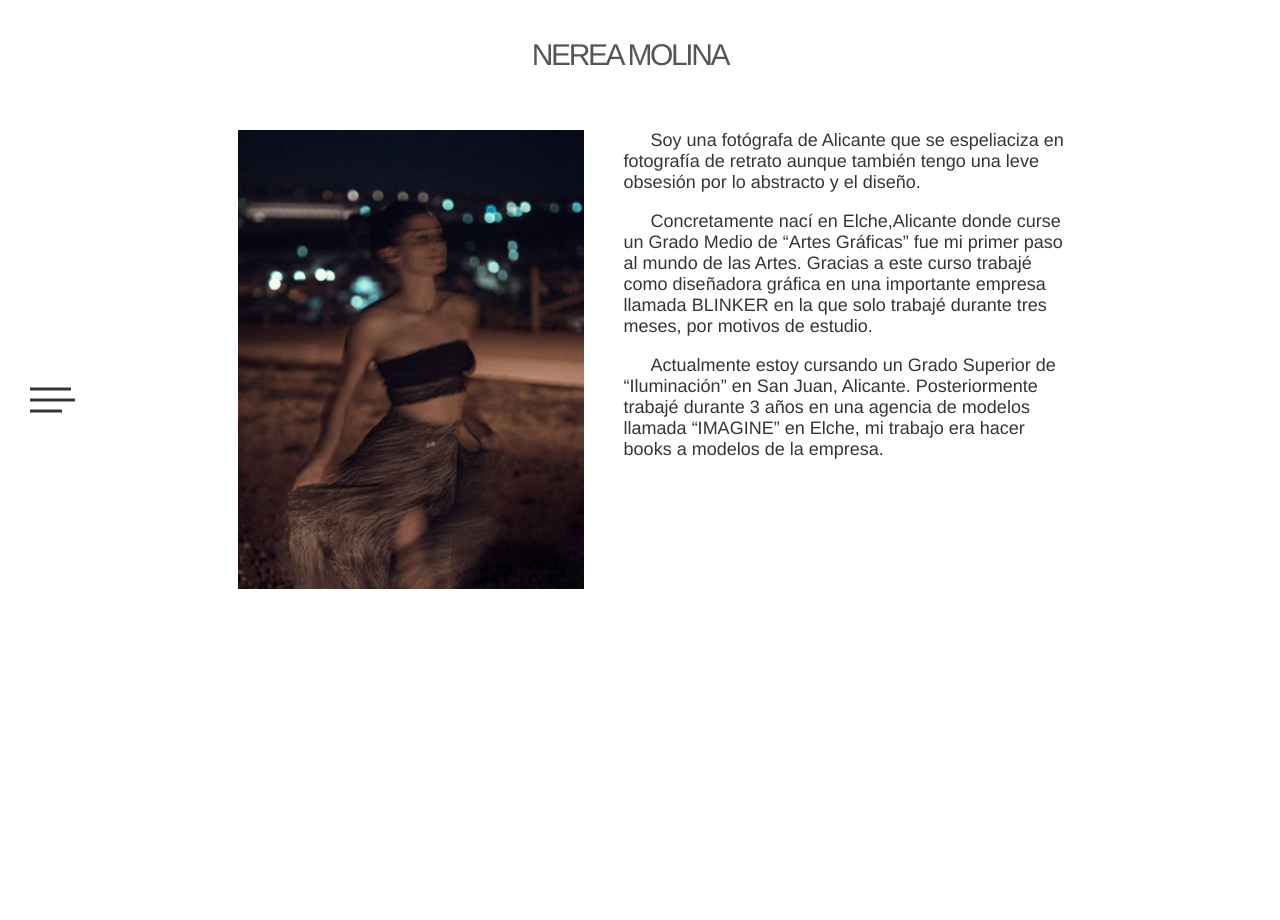
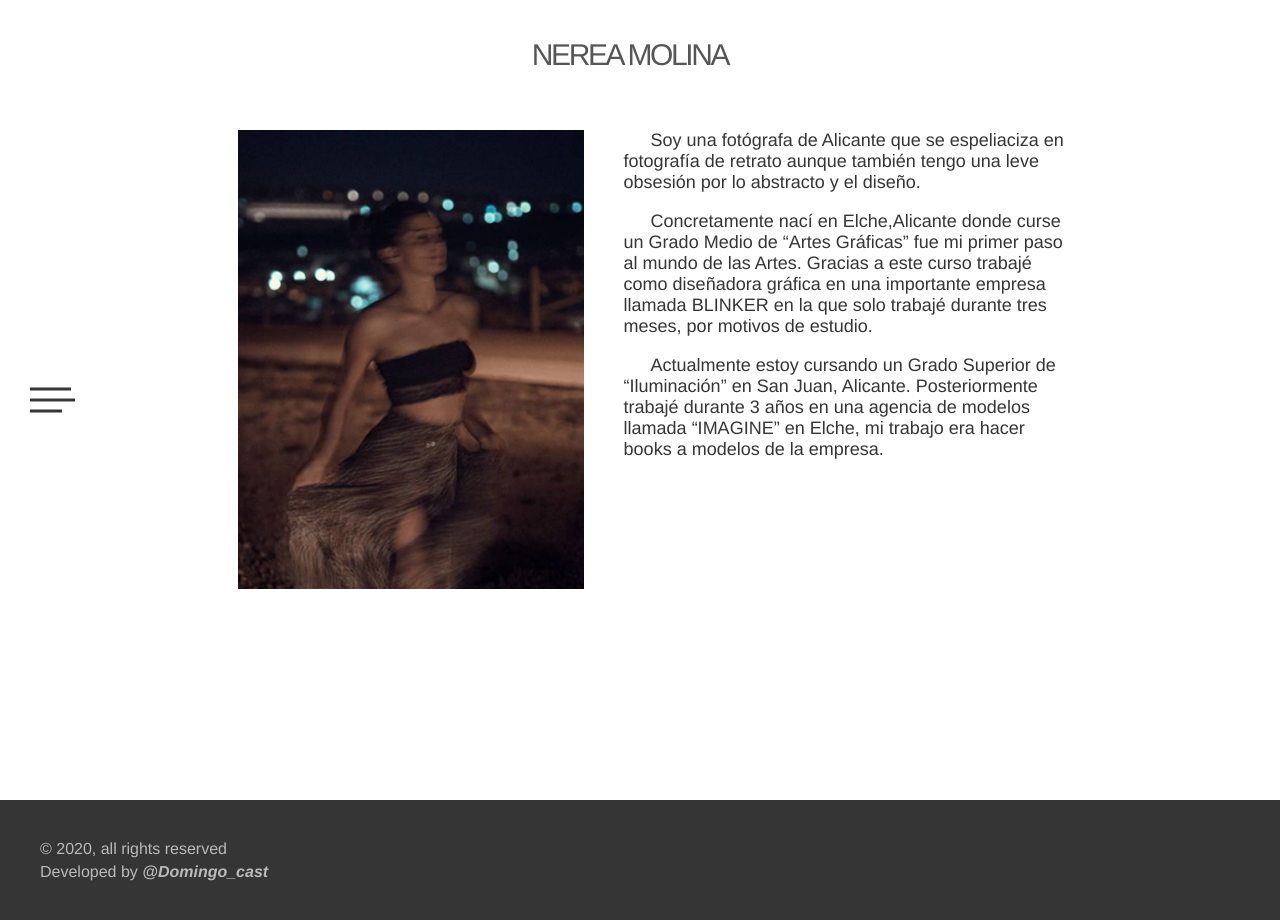
Before and after one commit to DomingoCast/nerea-portfolio, a React (Create React App) app: page /aboutme in a window 1280 px wide. Before the commit the page ends 800 px from the top, so only its background shows below. Built offline with nearby package versions, Linux system fonts and the light colour scheme.

Commit message:
added footer

```diff
--- /dev/null
+++ b/src/components/Footer/Footer.js
@@ -0,0 +1,19 @@
+import React from 'react'
+
+import classes from './Footer.module.sass'
+
+const footer = (props) => {
+    return (
+        <div className={classes.container}>
+            <p className={classes.copy}>&#169; 2020, all rights reserved </p>
+            <p className={classes.plug}> Developed by <a href="https://www.instagram.com/domingo_cast/" className={classes.link}>
+                    @Domingo_cast
+                    <div className={classes.backLink} />
+                </a>
+            </p>
+        </div>
+
+    )
+}
+
+export default footer
--- /dev/null
+++ b/src/components/Footer/Footer.module.sass
@@ -0,0 +1,34 @@
+.container
+    padding: 4rem
+    width: 100%
+    background: var(--grey-3)
+    color: var(--grey-1)
+
+.link
+    position: relative
+    z-index: 55
+    transition: all .2s
+    &:link, &:visited
+        color: var(--grey-1)
+        font-weight: 600
+        font-style: italic
+        text-decoration: none
+    &:hover
+        color: var(--grey-3)
+        .backLink
+            height: 100%
+
+.copy
+    margin-bottom: .5rem
+
+.backLink
+    position: absolute
+    width: 107%
+    height: 0
+    bottom: 0
+    left: -2%
+    transition: height .2s
+    background: var(--grey-1)
+    transform: skew(-20deg)
+    z-index: -1
+    border-radius: 2px
--- a/src/components/Layout/Layout.js
+++ b/src/components/Layout/Layout.js
@@ -5,7 +5,9 @@ import classes from './Layout.module.sass'
 
 import Navbar from '../Navbar/Navbar'
 import Menu from '../Menu/Menu'
-//Menu/
+
+import Footer from '../Footer/Footer'
+//Footer/
 
 const Layout = (props) => {
     const [navShrink, setNavShrink] = useState(false)
@@ -47,13 +49,16 @@ const Layout = (props) => {
 
 
     return (
+        <>
         <div className={classes.container}>
-        <Navbar mode={disMode} shrink={navShrink} disMenu={disMenu} handleMenu={(e) => disMenu?console.log('nice try'):handleMenu(e)}/>
-        <Menu display={disMenu} handleMenu={handleMenu} mode={disMode}/>
+            <Navbar mode={disMode} shrink={navShrink} disMenu={disMenu} handleMenu={(e) => disMenu?console.log('nice try'):handleMenu(e)}/>
+            <Menu display={disMenu} handleMenu={handleMenu} mode={disMode}/>
             <div className={classes.children}>
                 {props.children}
             </div>
         </div>
+        <Footer />
+        </>
     )
 }
 
```
